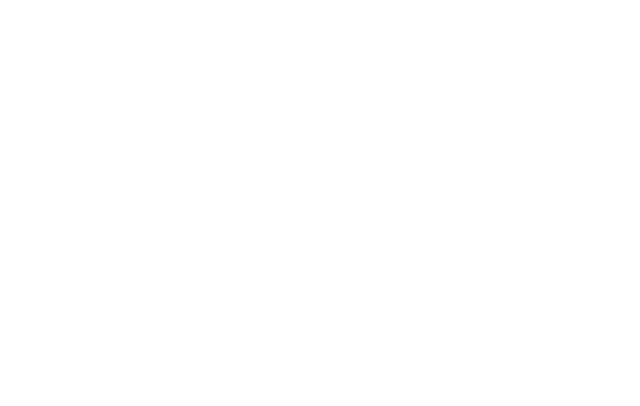
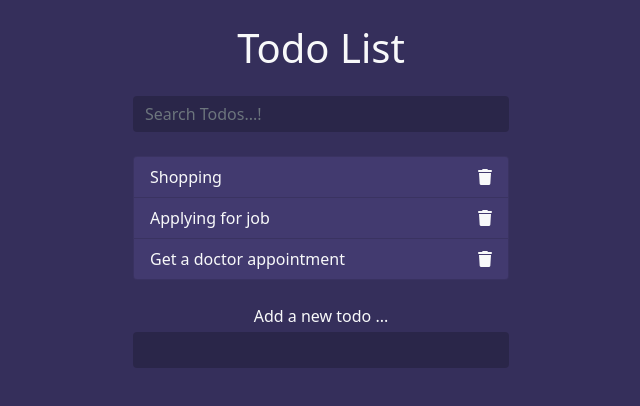
Before and after one commit to kiaradmahsa/Todo-list, a plain HTML site: page index.html in a window 1280 px wide. Shown: the whole page, without its empty margins (319-959 px from the left). Drawn offline with nearby package versions, Linux system fonts and the light colour scheme.

Commit message:
html & css template

```diff
--- a/index.html
+++ b/index.html
@@ -7,7 +7,34 @@
     <link rel="stylesheet" href="style.css">
 </head>
 <body>
+<div class="container">
+    <header class="text-center text-light my-4">
+        <h1 class="mb-4">Todo List</h1>
+        <form class="search">
+            <input class="form-control m-auto" type="text" name="search" placeholder="Search Todos...!">
+        </form>
+    </header>
+    <ul class="list-group todos mx-auto text-light">
+        <li class="list-group-item d-flex justify-content-between align-items-center text-light">
+            <span>Shopping</span>
+            <i class="fa-solid fa-trash delete"></i>
+        </li>
+        <li class="list-group-item d-flex justify-content-between align-items-center text-light">
+            <span>Applying for job</span>
+            <i class="fa-solid fa-trash delete"></i>
+        </li>
+        <li class="list-group-item d-flex justify-content-between align-items-center text-light">
+            <span>Get a doctor appointment</span>
+            <i class="fa-solid fa-trash delete"></i>
+        </li>
+    </ul>
 
+    <form class="add text-center my-4">
+        <label class="text-light mb-1">Add a new todo ...</label>
+        <input class="form-control m-auto" type="text" name="add">
+    </form>
+
+</div>
 
 <script src="https://kit.fontawesome.com/7e010a87de.js" crossorigin="anonymous"></script>
 <script src="app.js"></script>
--- a/style.css
+++ b/style.css
@@ -0,0 +1,23 @@
+body{
+    background: #352f5b;
+}
+
+.container{
+    max-width: 400px;
+}
+
+input[type=text],
+input[type=text]:focus{
+    color: #fff;
+    border: none;
+    background-color: rgba(0,0,0,0.2);
+    max-width: 400px;
+}
+
+.todos li{
+    background: #423a6f;
+}
+
+.delete{
+    cursor: pointer;
+}
```
